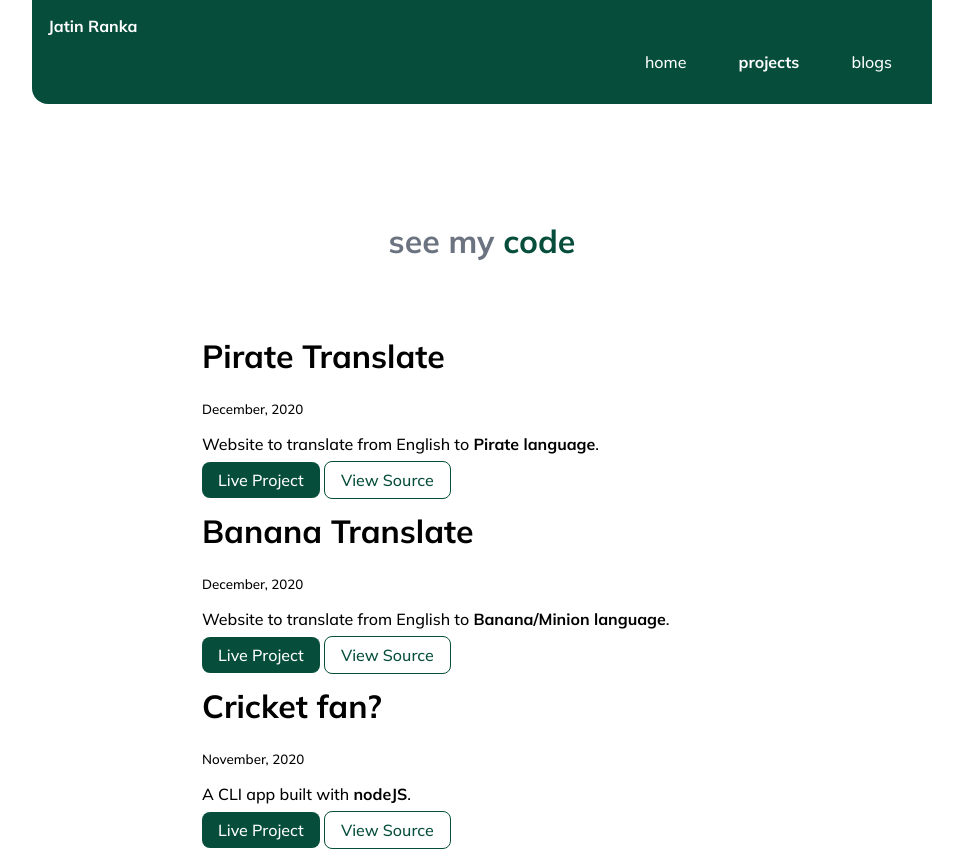
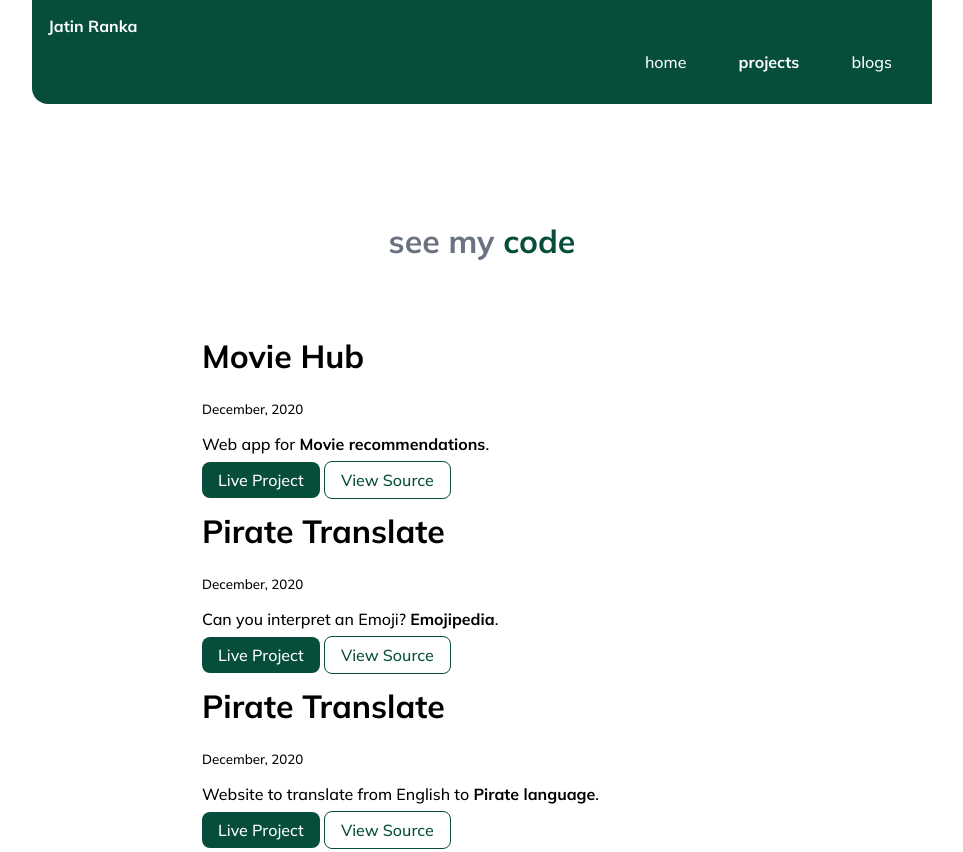
Before and after one commit to JatinRanka/portfolio, a plain HTML site: page projects.html in a window 1280 px wide. Shown: the top 852 px of the page, without its empty margins (158-1121 px from the left). Drawn offline with Linux system fonts and the light colour scheme.

Commit message:
Update projects.html

```diff
--- a/projects.html
+++ b/projects.html
@@ -27,6 +27,28 @@
     </header>
 
     <ul class="list-non-bullet">
+
+        <li>
+            <div class="container container-center">
+                <h1>Movie Hub</h1>
+                <small>December, 2020</small>
+                <p>Web app for <strong>Movie recommendations</strong>.</p>
+
+                <a class="link link-primary" href="https://lzj8d.codesandbox.io/">Live Project</a>
+                <a class="link link-secondary" href="https://github.com/JatinRanka/Movie-Hub">View Source</a>
+            </div>
+        </li>
+
+        <li>
+            <div class="container container-center">
+                <h1>Pirate Translate</h1>
+                <small>December, 2020</small>
+                <p>Can you interpret an Emoji? <strong>Emojipedia</strong>.</p>
+
+                <a class="link link-primary" href="https://6zhzn.csb.app/">Live Project</a>
+                <a class="link link-secondary" href="https://github.com/JatinRanka/Emojipedia">View Source</a>
+            </div>
+        </li>
 
         <li>
             <div class="container container-center">
```
